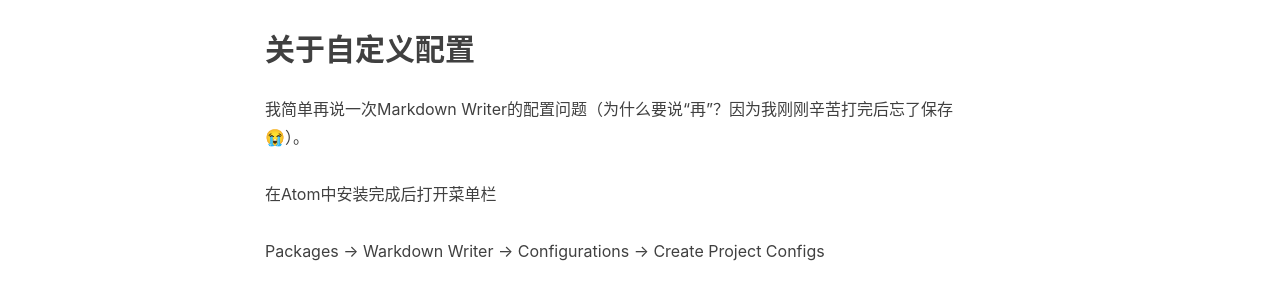
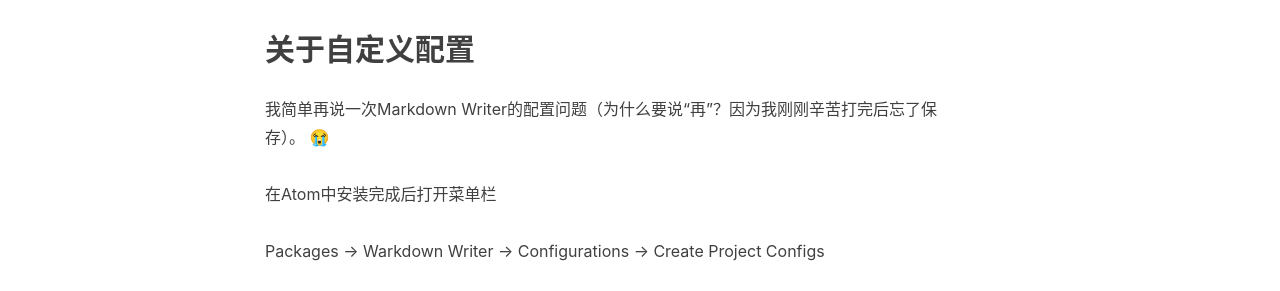
Before and after one commit to wbdwsqwwn/lloyar.github.io, a Jekyll site: the page built from _posts/2018/2018-10-07-use-atom-to-publish-posts.md, in a window 1280 px wide. Shown: the part 1373-1664 px from the top of the page. Built offline with Jekyll 4.4.1, drawn with Linux system fonts in a browser that asks for light colours; nearby versions of some CDN libraries; emoji names are drawn with the system emoji font; comment, search, counter and statistics services are not loaded.

```diff
--- a/_posts/2018/2018-10-07-use-atom-to-publish-posts.md
+++ b/_posts/2018/2018-10-07-use-atom-to-publish-posts.md
@@ -25,7 +25,7 @@ Markdown的编辑器有很多，在线的有[Cmd Markdown][1]，[小书匠][2]
 而这篇文章是在第二个Atom插件Markdown Writer的帮助下写成的，Workflow非常的顺畅。不仅解决了我之前提到的两个苦恼，而且还带了一些惊喜。那就是插入链接与图片的功能。具体流程为：在网上找张图片，然后右键复制一下，切换到Atom编辑器内，直接Ctrl + Shift + I ，输入名称，自动保存图片到指定路径，自动插入连接到文章内，整个过程一气呵成，再也不用像以前那样，手动下载图片，手打路径啦！
 
 ## 关于自定义配置
-我简单再说一次Markdown Writer的配置问题（为什么要说“再”？因为我刚刚辛苦打完后忘了保存:sob:）。
+我简单再说一次Markdown Writer的配置问题（为什么要说“再”？因为我刚刚辛苦打完后忘了保存）。 :sob:
 
 在Atom中安装完成后打开菜单栏
 
```
